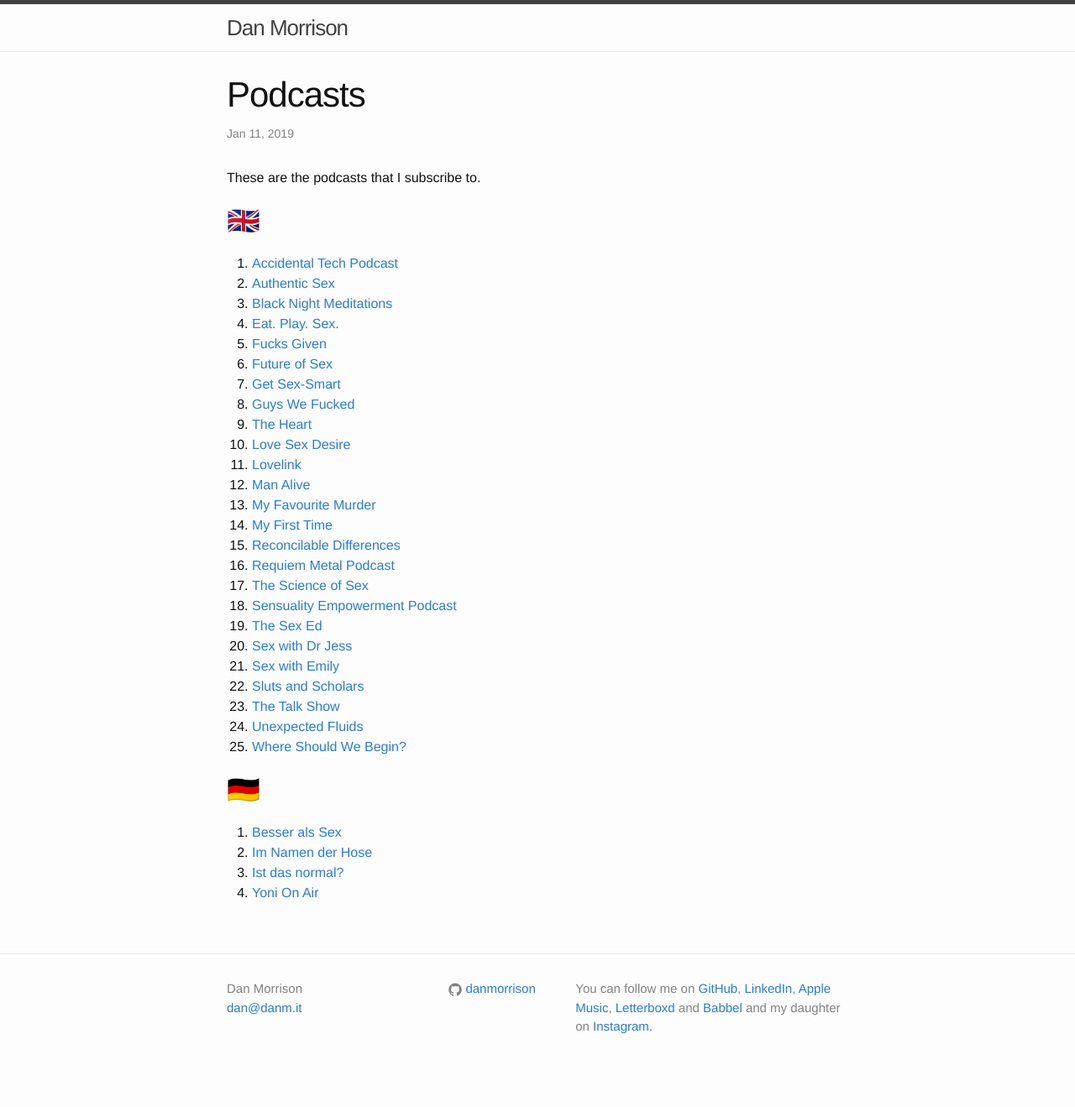
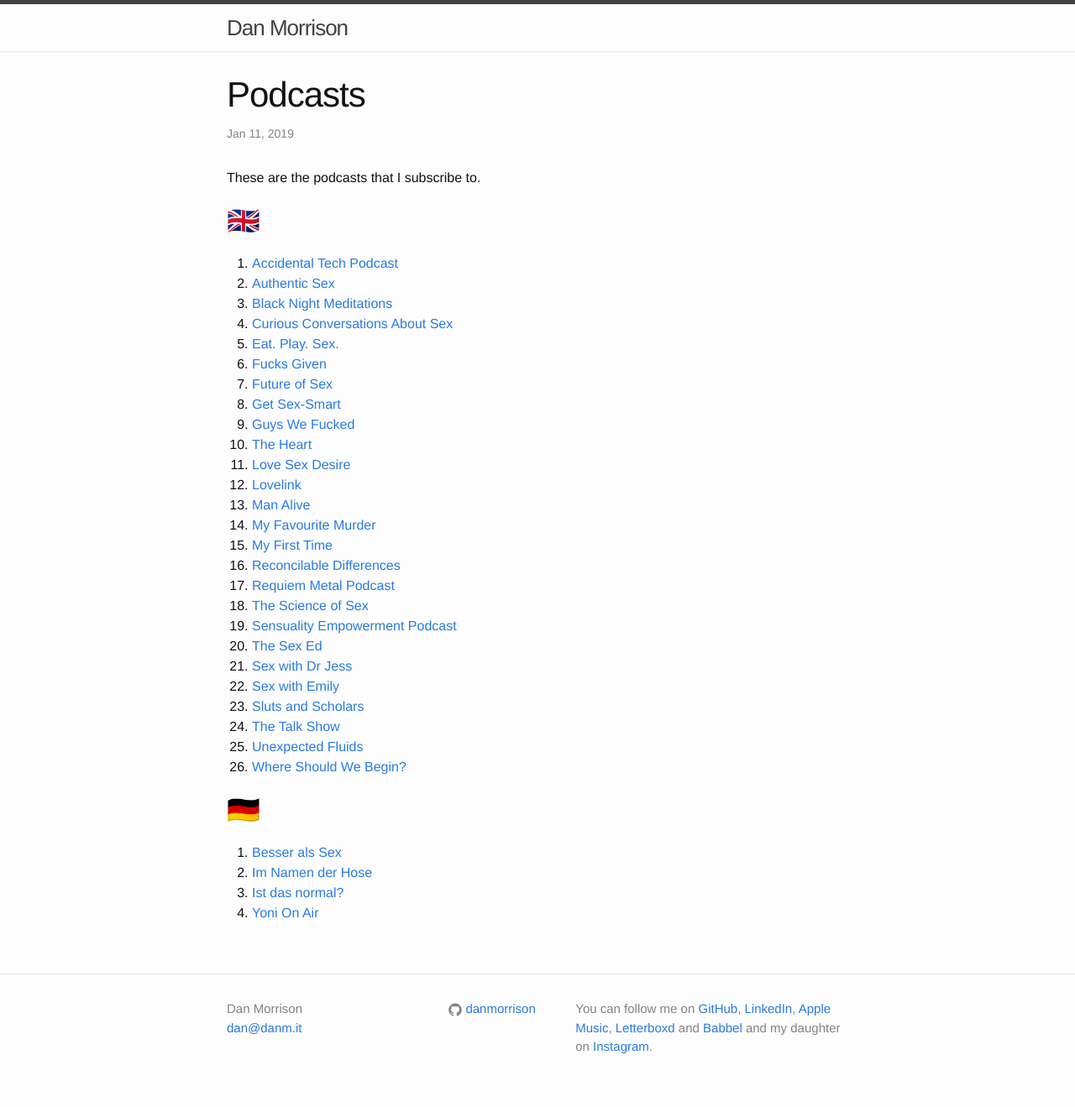
Before and after one commit to danmorrison/danmorrison.github.io, a Jekyll site: the page built from _posts/2019-01-11-podcasts.md, in a window 1280 px wide. Shown: the whole page at 84% size. Built offline with Jekyll 4.4.1, drawn with Linux system fonts in a browser that asks for light colours; before the commit the page ends 1295 px from its top, so only the background shows below that.

Commit message:
Add Curious Conversations About Sex

```diff
--- a/_posts/2019-01-11-podcasts.md
+++ b/_posts/2019-01-11-podcasts.md
@@ -11,6 +11,7 @@
 1. [Accidental Tech Podcast](https://itunes.apple.com/podcast/id617416468)
 1. [Authentic Sex](https://itunes.apple.com/podcast/id1246009609)
 1. [Black Night Meditations](https://itunes.apple.com/podcast/id285147281)
+1. [Curious Conversations About Sex](https://itunes.apple.com/podcast/id1177328041)
 1. [Eat. Play. Sex.](https://itunes.apple.com/podcast/id1192876328)
 1. [Fucks Given](https://itunes.apple.com/podcast/id1444176549)
 1. [Future of Sex](https://itunes.apple.com/podcast/id1127544978)
```
